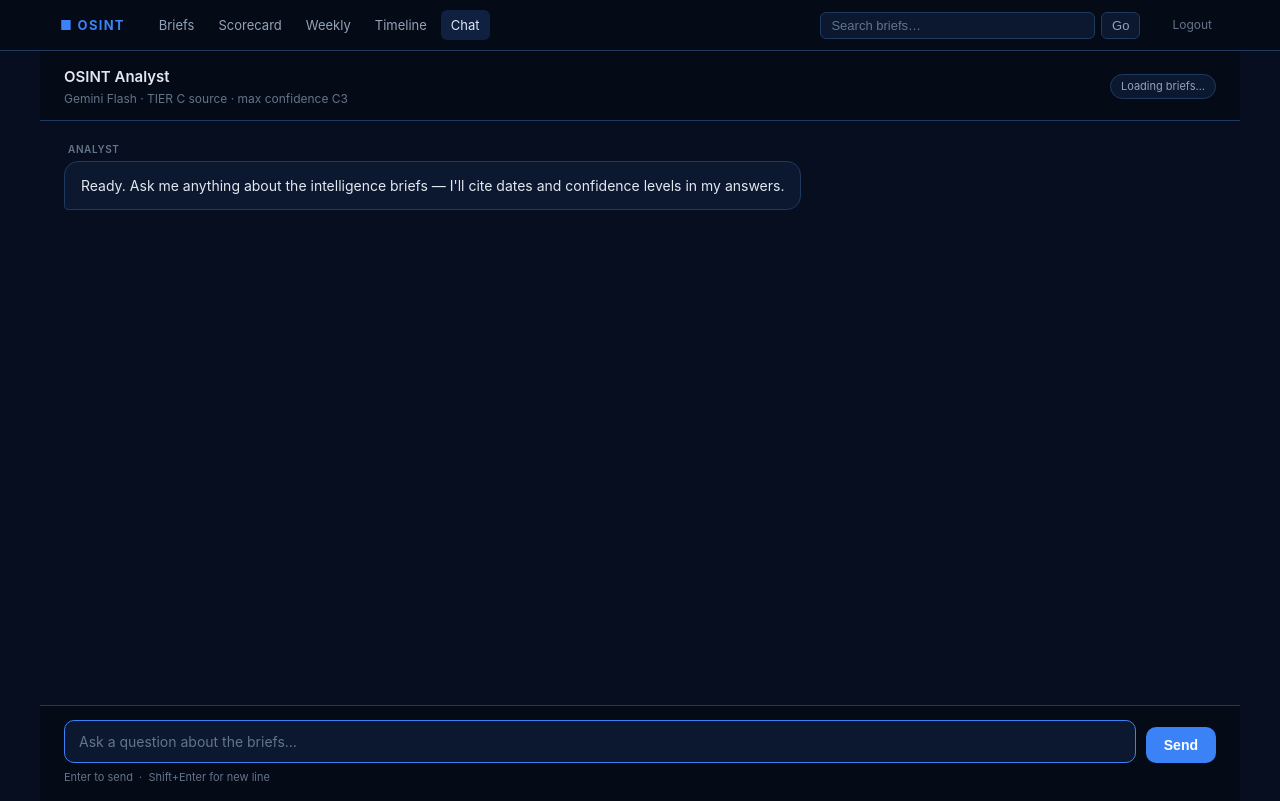
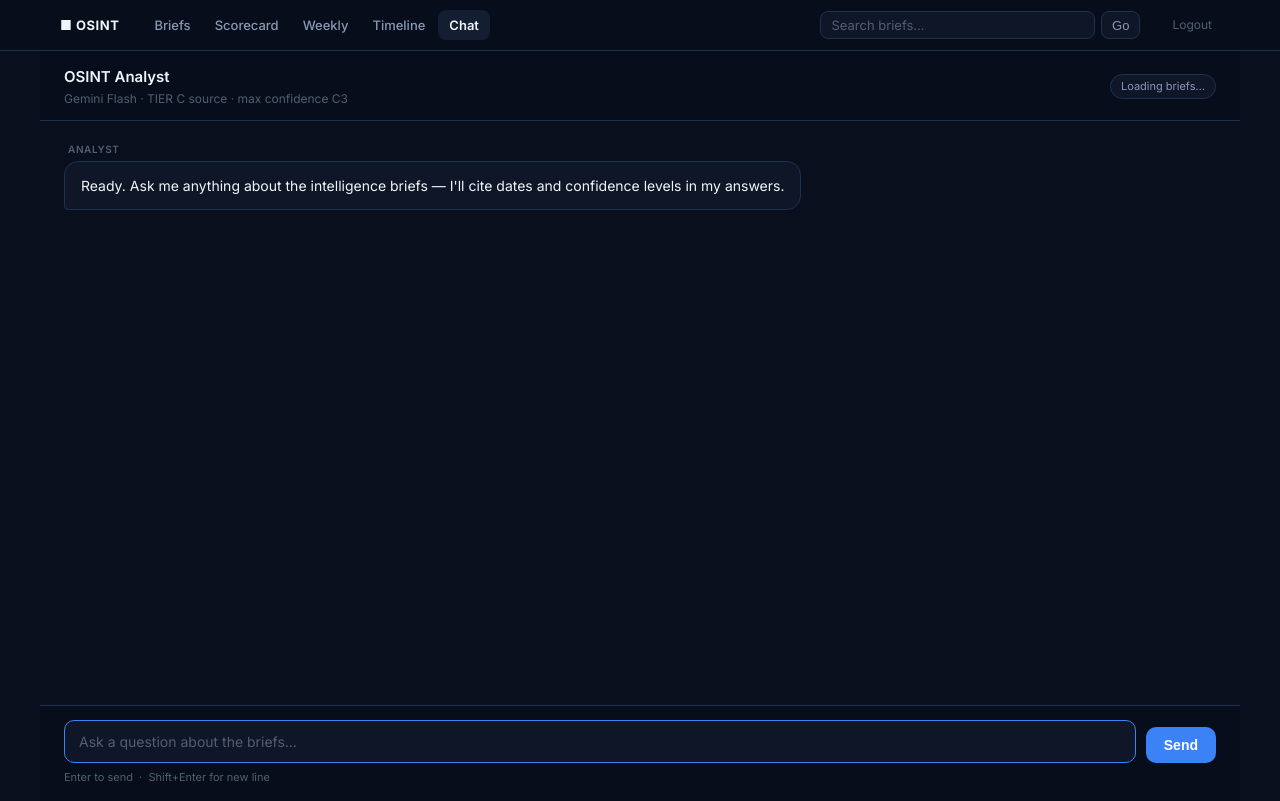
Before and after one commit to eramolz23/osint-dashboard, a Flask app: page /chat in a window 1280 px wide. Run offline with Flask 3, Linux system fonts and the light colour scheme; the visitor is signed in with stand-in values (Sample User, id 1); some libraries are stand-ins or nearby versions.

Commit message:
Polish: Inter font, refined colors, better nav + typography
Co-Authored-By: Claude Sonnet 4.6 <noreply@anthropic.com>

```diff
--- a/templates/base.html
+++ b/templates/base.html
@@ -4,6 +4,9 @@
   <meta charset="UTF-8" />
   <meta name="viewport" content="width=device-width, initial-scale=1.0" />
   <title>{% block title %}OSINT Dashboard{% endblock %}</title>
+  <link rel="preconnect" href="https://fonts.googleapis.com">
+  <link rel="preconnect" href="https://fonts.gstatic.com" crossorigin>
+  <link href="https://fonts.googleapis.com/css2?family=Inter:wght@400;500;600;700&display=swap" rel="stylesheet">
 
   <!-- PWA -->
   <link rel="manifest" href="/static/manifest.json" />
@@ -40,28 +43,29 @@
     *, *::before, *::after { box-sizing: border-box; margin: 0; padding: 0; }
 
     :root {
-      --bg:          #060e1f;
-      --nav:         #040a16;
-      --surface:     #0b1830;
-      --surface-2:   #0f2040;
-      --border:      #1e3a5f;
-      --border-2:    #2a4f7a;
-      --text:        #e2e8f0;
-      --muted:       #94a3b8;
-      --dim:         #64748b;
+      --bg:          #0a0f1e;
+      --nav:         #070d1a;
+      --surface:     #0e1628;
+      --surface-2:   #131e33;
+      --border:      #1e3250;
+      --border-2:    #2a4568;
+      --text:        #f1f5f9;
+      --muted:       #8899b4;
+      --dim:         #506070;
       --accent:      #3b82f6;
+      --accent-hover:#2563eb;
       --green:       #22c55e;
-      --green-bg:    rgba(34,197,94,0.12);
+      --green-bg:    rgba(34,197,94,0.1);
       --amber:       #f59e0b;
-      --amber-bg:    rgba(245,158,11,0.12);
+      --amber-bg:    rgba(245,158,11,0.1);
       --red:         #ef4444;
-      --red-bg:      rgba(239,68,68,0.12);
-      --radius:      6px;
+      --red-bg:      rgba(239,68,68,0.1);
+      --radius:      8px;
     }
 
     html, body { height: 100%; background: var(--bg); color: var(--text);
-      font-family: -apple-system, BlinkMacSystemFont, "Segoe UI", Helvetica, Arial, sans-serif;
-      font-size: 14px; line-height: 1.6; }
+      font-family: 'Inter', -apple-system, BlinkMacSystemFont, "Segoe UI", sans-serif;
+      font-size: 14px; line-height: 1.6; -webkit-font-smoothing: antialiased; }
 
     a { color: var(--accent); text-decoration: none; }
     a:hover { text-decoration: underline; }
@@ -78,19 +82,19 @@
       display: flex; align-items: center; gap: 24px;
     }
     .nav-brand {
-      font-size: 13px; font-weight: 700; letter-spacing: 0.1em;
-      text-transform: uppercase; color: var(--accent);
+      font-size: 13px; font-weight: 700; letter-spacing: 0.04em;
+      text-transform: uppercase; color: var(--text);
       white-space: nowrap; text-decoration: none;
     }
-    .nav-brand:hover { text-decoration: none; color: var(--accent); }
-    .nav-links { display: flex; gap: 4px; }
+    .nav-brand:hover { text-decoration: none; color: var(--text); }
+    .nav-links { display: flex; gap: 2px; }
     .nav-links a {
-      color: var(--muted); font-size: 13px; padding: 5px 10px;
-      border-radius: var(--radius); transition: color 0.15s, background 0.15s;
+      color: var(--muted); font-size: 13px; font-weight: 500;
+      padding: 5px 11px; border-radius: var(--radius);
+      transition: color 0.12s, background 0.12s;
     }
-    .nav-links a:hover, .nav-links a.active {
-      color: var(--text); background: var(--surface-2); text-decoration: none;
-    }
+    .nav-links a:hover { color: var(--text); background: var(--surface-2); text-decoration: none; }
+    .nav-links a.active { color: var(--text); background: var(--surface-2); font-weight: 600; text-decoration: none; }
     .nav-search {
       flex: 1; max-width: 320px; margin-left: auto;
       display: flex; gap: 6px;
@@ -99,6 +103,7 @@
       flex: 1; background: var(--surface); border: 1px solid var(--border);
       color: var(--text); border-radius: var(--radius);
       padding: 5px 10px; font-size: 13px;
+      font-family: inherit;
     }
     .nav-search input:focus { outline: none; border-color: var(--accent); }
     .nav-search input::placeholder { color: var(--dim); }
@@ -115,10 +120,10 @@
     .nav-logout:hover { color: var(--red); text-decoration: none; }
 
     /* ── Page wrapper ── */
-    .page { max-width: 1200px; margin: 0 auto; padding: 28px 20px; }
-    .page-header { margin-bottom: 24px; }
-    .page-header h1 { font-size: 20px; font-weight: 600; }
-    .page-header p { color: var(--muted); margin-top: 4px; font-size: 13px; }
+    .page { max-width: 1200px; margin: 0 auto; padding: 32px 20px; }
+    .page-header { margin-bottom: 28px; }
+    .page-header h1 { font-size: 22px; font-weight: 600; letter-spacing: -0.01em; }
+    .page-header p { color: var(--muted); margin-top: 5px; font-size: 13px; }
 
     /* ── Badges ── */
     .badge {
@@ -136,10 +141,10 @@
     .table-wrap { overflow-x: auto; border: 1px solid var(--border); border-radius: var(--radius); }
     table { width: 100%; border-collapse: collapse; }
     thead { background: var(--surface); }
-    th { padding: 10px 14px; text-align: left; font-size: 11px; font-weight: 600;
-         letter-spacing: 0.06em; text-transform: uppercase; color: var(--dim);
+    th { padding: 11px 14px; text-align: left; font-size: 11px; font-weight: 600;
+         letter-spacing: 0.05em; text-transform: uppercase; color: var(--dim);
          border-bottom: 1px solid var(--border); white-space: nowrap; }
-    td { padding: 10px 14px; border-bottom: 1px solid var(--border); vertical-align: top; }
+    td { padding: 11px 14px; border-bottom: 1px solid var(--border); vertical-align: top; }
     tr:last-child td { border-bottom: none; }
     tr:hover td { background: var(--surface-2); }
     .row-green td { background: rgba(34,197,94,0.05); }
@@ -167,8 +172,8 @@
       color: var(--text); transition: background 0.15s, border-color 0.15s;
     }
     .btn:hover { background: var(--surface-2); border-color: var(--border-2); }
-    .btn-primary { background: var(--accent); border-color: var(--accent); color: #fff; }
-    .btn-primary:hover { background: #2563eb; border-color: #2563eb; }
+    .btn-primary { background: var(--accent); border-color: var(--accent); color: #fff; font-weight: 500; }
+    .btn-primary:hover { background: var(--accent-hover); border-color: var(--accent-hover); }
     .btn-sm { padding: 3px 10px; font-size: 12px; }
 
     /* ── Error ── */
```
Also changed, not shown: templates/index.html (+7 -3 lines).
